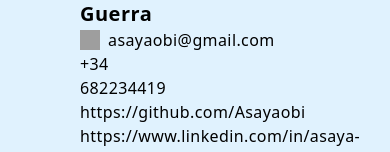
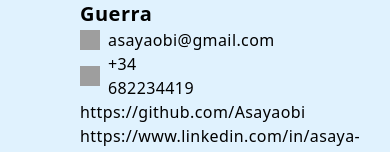
Before and after one commit to Asayaobi/Portfolio-Tailwind, a website: page public/index.html in a window 390 px wide. Shown: the part 5396-5548 px from the top of the page. Drawn offline with Linux system fonts and the light colour scheme; grey boxes are pictures that could not be loaded.

Commit message:
Add phone logo to Contact

```diff
--- a/public/index.html
+++ b/public/index.html
@@ -309,8 +309,11 @@
                     </div>
                 <!-- phone -->
                 <div class="flex items-center">
-                        <img
-                        />
+                    <img
+                        src="https://www.svgrepo.com/show/522680/telephone-signal.svg"
+                        alt="Phone Logo"
+                        class="h-5 w-5 mr-2"
+                    />
                         <div>+34 682234419</div>
                     </div>
                 <!-- github -->
```
